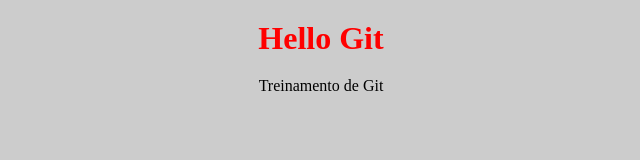
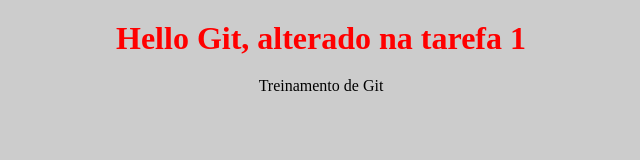
Before and after one commit to cristianoalazaro/treinamento_git, a plain HTML site: page index.html in a window 1280 px wide. Shown: the whole page, without its empty margins (319-959 px from the left). Drawn offline with Linux system fonts and the light colour scheme.

Commit message:
alteracao do titulo na tarefa 1

```diff
--- a/index.html
+++ b/index.html
@@ -7,7 +7,7 @@
     <link rel="stylesheet" href="style.css">
 </head>
 <body>
-    <h1>Hello Git</h1>
+    <h1>Hello Git, alterado na tarefa 1</h1>
     <p>Treinamento de Git</p>
 </body>
 </html>
```
